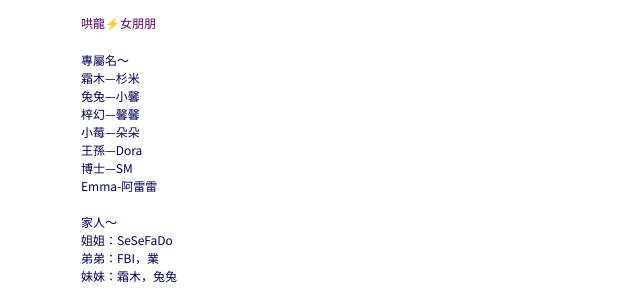
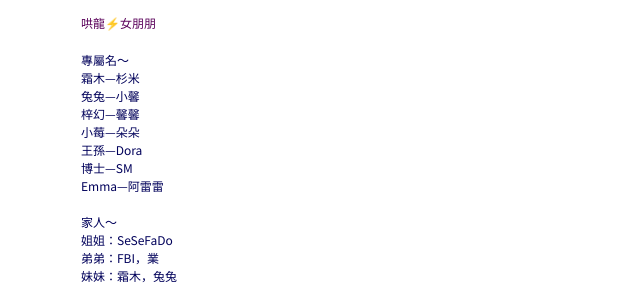
Before and after one commit to SammyAlien/AboutMe, a plain HTML site: page index.html in a window 1280 px wide. Shown: the part 556-854 px from the top of the page, 319-959 px from the left. Drawn offline with Linux system fonts and the light colour scheme.

Commit message:
Update index.html
correct "-"symbol to "—"

```diff
--- a/index.html
+++ b/index.html
@@ -47,7 +47,7 @@
                 小莓—朵朵<br>
                 王孫—Dora<br>
                 博士—SM<br>
-                Emma-阿雷雷<br>
+                Emma—阿雷雷<br>
                 <br>
                 家人～<br>
                 姐姐：SeSeFaDo<br>
```
